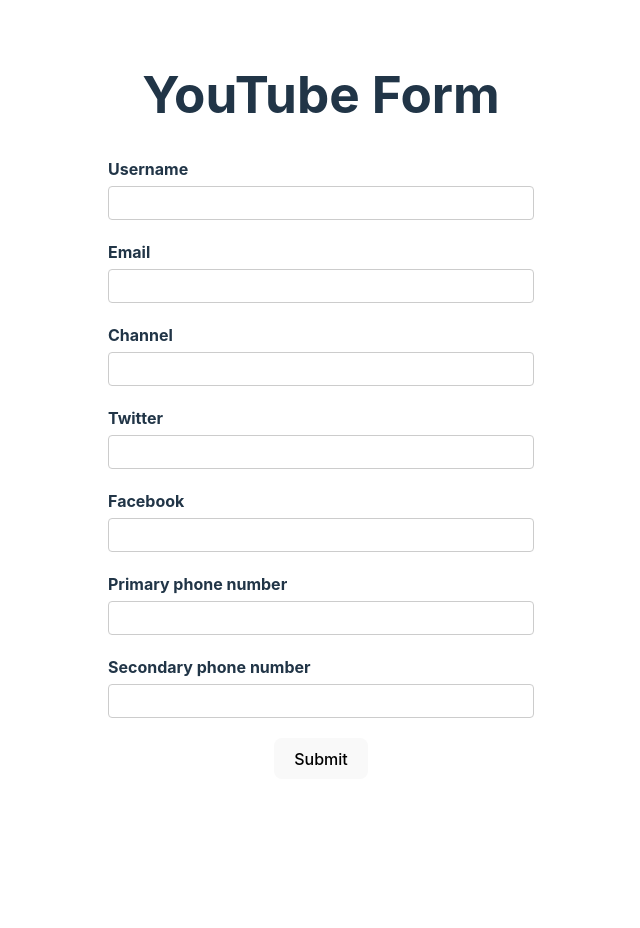
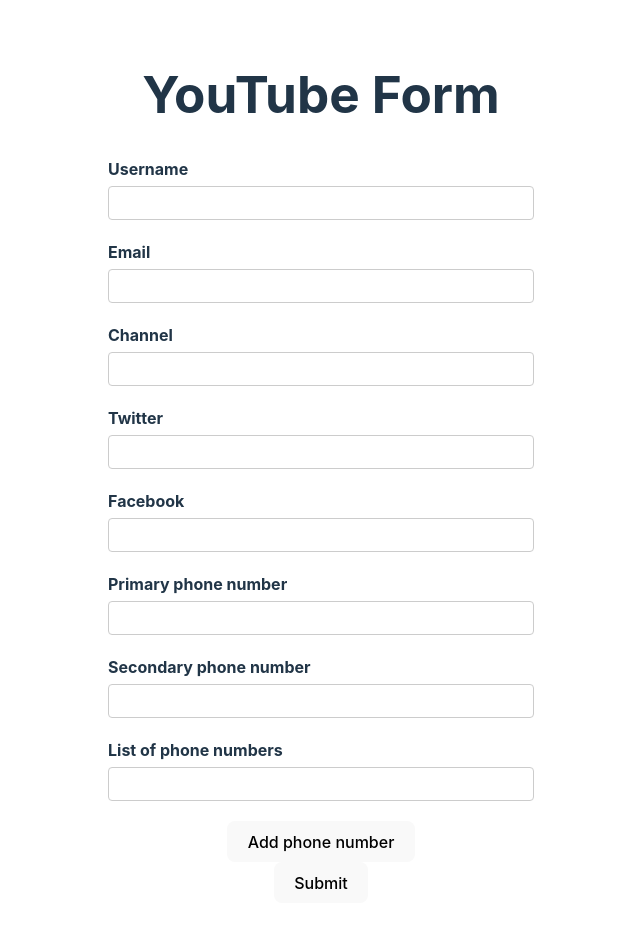
Before and after one commit to AdhithyanM/react-hook-form, a React (Vite) app: page / in a window 1280 px wide. Shown: the top 928 px of the page, without its empty margins (319-959 px from the left). Before the commit the page ends 811 px from the top, so only its background shows below. Built offline with nearby package versions, Linux system fonts and the light colour scheme.

Commit message:
handling dynamic fields with react hook form

```diff
--- a/src/App.tsx
+++ b/src/App.tsx
@@ -1,11 +1,11 @@
 import "./App.css";
 
-import YouTubeFormV9 from "./components/YouTubeFormV9";
+import YouTubeFormV10 from "./components/YouTubeFormV10";
 
 function App() {
   return (
     <div>
-      <YouTubeFormV9 />
+      <YouTubeFormV10 />
     </div>
   );
 }
--- /dev/null
+++ b/src/components/YouTubeFormV10.tsx
@@ -0,0 +1,171 @@
+// handling dynamic fields - like adding object to an array of objects, etc...
+import { useForm, useFieldArray } from "react-hook-form";
+import { DevTool } from "@hookform/devtools"; // to show the form state in devtools
+
+type FormValues = {
+  username: string;
+  email: string;
+  channel: string;
+  social: {
+    twitter: string;
+    facebook: string;
+  };
+  phoneNumbers: string[];
+  // for demonstration:
+  phNumbers: {
+    // useFieldArray will only work with array of objects.
+    number: string;
+  }[];
+};
+
+const YouTubeFormV10 = () => {
+  const form = useForm<FormValues>({
+    defaultValues: {
+      username: "Batman",
+      email: "",
+      channel: "",
+      social: {
+        twitter: "",
+        facebook: "",
+      },
+      phoneNumbers: ["", ""],
+      phNumbers: [{ number: "" }],
+    },
+  });
+
+  const { register, handleSubmit, formState, control } = form;
+  const { errors: formErrors } = formState;
+
+  // we need to specify the phNumbers field as array of fields
+  const {
+    fields: phNumbers,
+    append: addPhNumber,
+    remove: removePhNumber,
+  } = useFieldArray({
+    name: "phNumbers",
+    control,
+  }); // pass the field name, control from the form and get the destructured fields it return that can be used in jsx.
+
+  const onSubmit = (formData: FormValues) => {
+    console.log("Form submitted", formData);
+  };
+
+  return (
+    <div>
+      <h1>YouTube Form</h1>
+
+      <div className="form-control">
+        <label className="username">Username</label>
+        <input
+          type="text"
+          id="username"
+          {...register("username", {
+            required: "Username is required",
+          })}
+        />
+        <p className="error">{formErrors.username?.message}</p>
+      </div>
+
+      <div className="form-control">
+        <label htmlFor="email">Email</label>
+        <input
+          type="email"
+          id="email"
+          {...register("email", {
+            required: "Email is required",
+            pattern: {
+              value:
+                /^[a-zA-Z0-9.!#$%&'*+/=?^_`{|}~-]+@[a-zA-Z0-9-]+(?:\.[a-zA-Z0-9-]+)*$/,
+              message: "Invalid email format",
+            },
+            validate: {
+              notAdmin: (fieldValue) => {
+                return (
+                  fieldValue !== "admin@example.com" ||
+                  "Enter a different email address"
+                );
+              },
+              notBlackListed: (fieldValue) => {
+                return (
+                  !fieldValue.endsWith("baddomain.com") ||
+                  "This domain is not supported"
+                );
+              },
+            },
+          })}
+        />
+        <p className="error">{formErrors.email?.message}</p>
+      </div>
+
+      <div className="form-control">
+        <label htmlFor="channel">Channel</label>
+        <input
+          type="text"
+          id="channel"
+          {...register("channel", {
+            required: {
+              value: true,
+              message: "Channel is required",
+            },
+          })}
+        />
+        <p className="error">{formErrors.channel?.message}</p>
+      </div>
+
+      <div className="form-control">
+        <label htmlFor="twitter">Twitter</label>
+        <input type="text" id="twitter" {...register("social.twitter")} />
+      </div>
+
+      <div className="form-control">
+        <label htmlFor="facebook">Facebook</label>
+        <input type="text" id="facebook" {...register("social.facebook")} />
+      </div>
+
+      <div className="form-control">
+        <label htmlFor="primary-phone">Primary phone number</label>
+        <input type="text" id="primary-phone" {...register("phoneNumbers.0")} />
+      </div>
+
+      <div className="form-control">
+        <label htmlFor="secondary-phone">Secondary phone number</label>
+        <input
+          type="text"
+          id="secondary-phone"
+          {...register("phoneNumbers.1")}
+        />
+      </div>
+
+      <div>
+        <label>List of phone numbers</label>
+        <div>
+          {phNumbers.map((phNumber, index) => {
+            // pass the id property as key which is provided by react-hook-form (recommended)
+            return (
+              <div className="form-control" key={phNumber.id}>
+                <input
+                  type="text"
+                  {...register(`phNumbers.${index}.number` as const)}
+                />
+                {index > 0 && (
+                  <button type="button" onClick={() => removePhNumber(index)}>
+                    Remove phone number
+                  </button>
+                )}
+              </div>
+            );
+          })}
+          <button type="button" onClick={() => addPhNumber({ number: "" })}>
+            Add phone number
+          </button>
+        </div>
+      </div>
+
+      <button onClick={handleSubmit(onSubmit)}>Submit</button>
+
+      <DevTool control={control} />
+    </div>
+  );
+};
+
+export default YouTubeFormV10;
```
